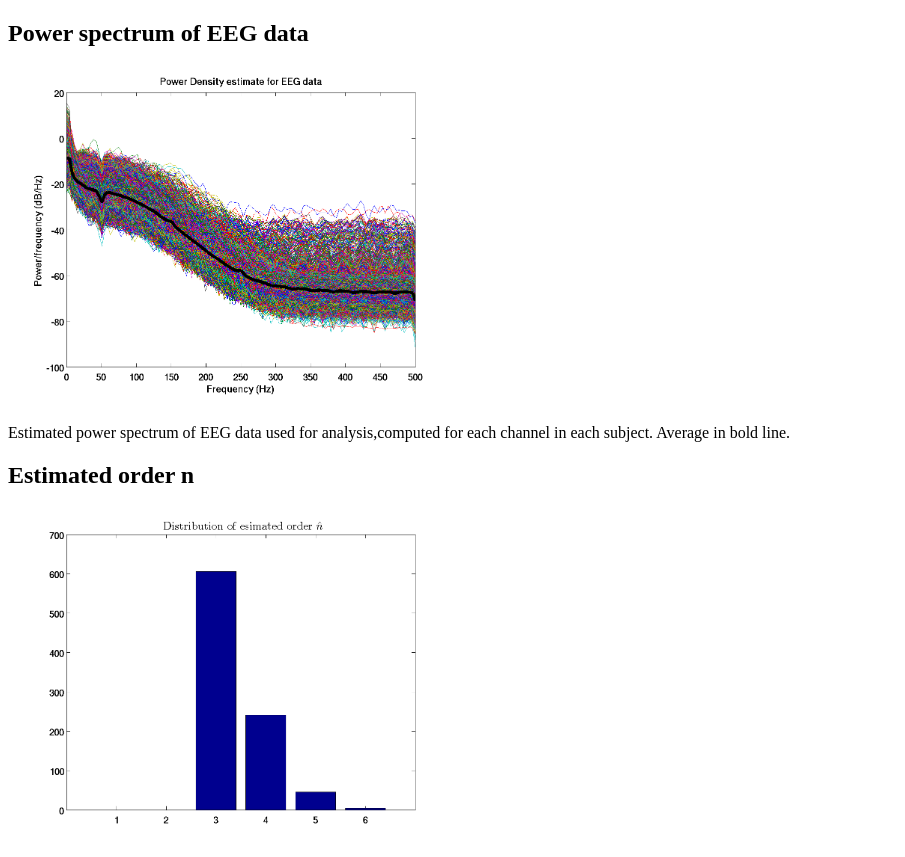
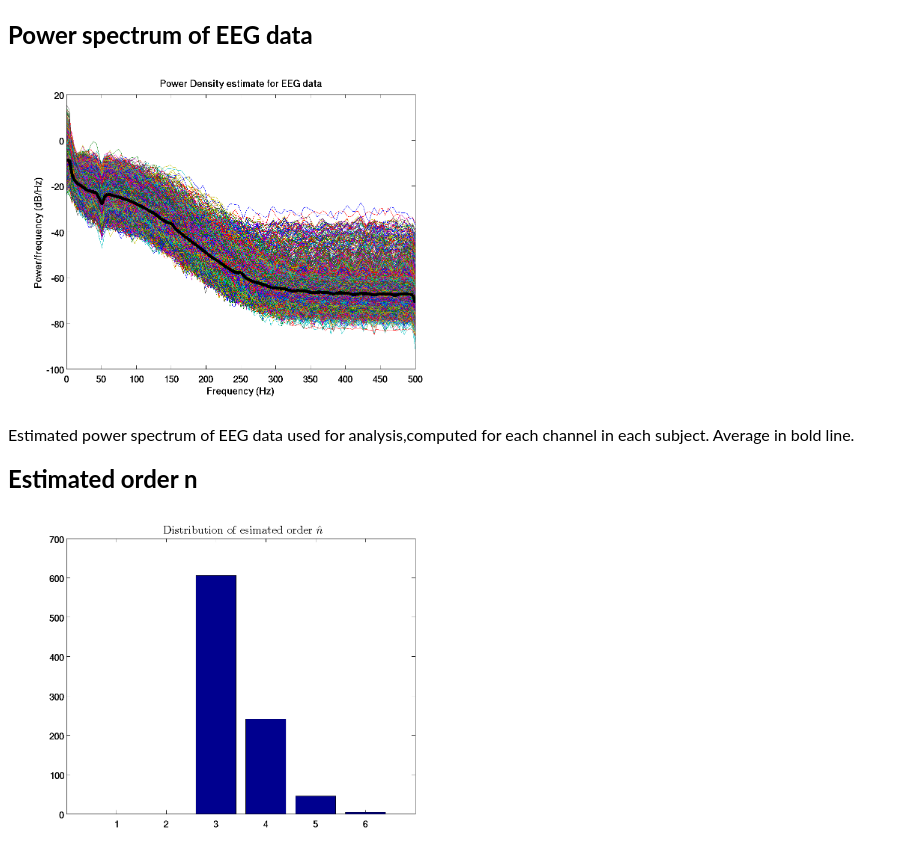
Before and after one commit to stefanSchinkel/dreeg.org, a plain HTML site: page supplements/bt/bt.html in a window 1280 px wide. Shown: the top 857 px of the page, without its empty margins (0-905 px from the left). Drawn offline with Linux system fonts and the light colour scheme; files that its build step writes are made by us from their sources; files whose address does not match are found by name.

Commit message:
lato as default font

```diff
--- a/css/style.css
+++ b/css/style.css
@@ -2,7 +2,13 @@
  * Start Bootstrap - Scrolling Nav
  */
 
+@font-face{
+  src: url('http://fonts.googleapis.com/css?family=Lato&subset=latin,latin-ext'),
+  font-family: "Lato";
+}
  body {
+
+  font-family: Lato;
   width: 100%;
   height: 100%;
 }
```
Also changed, not shown: css/style.min.css.
